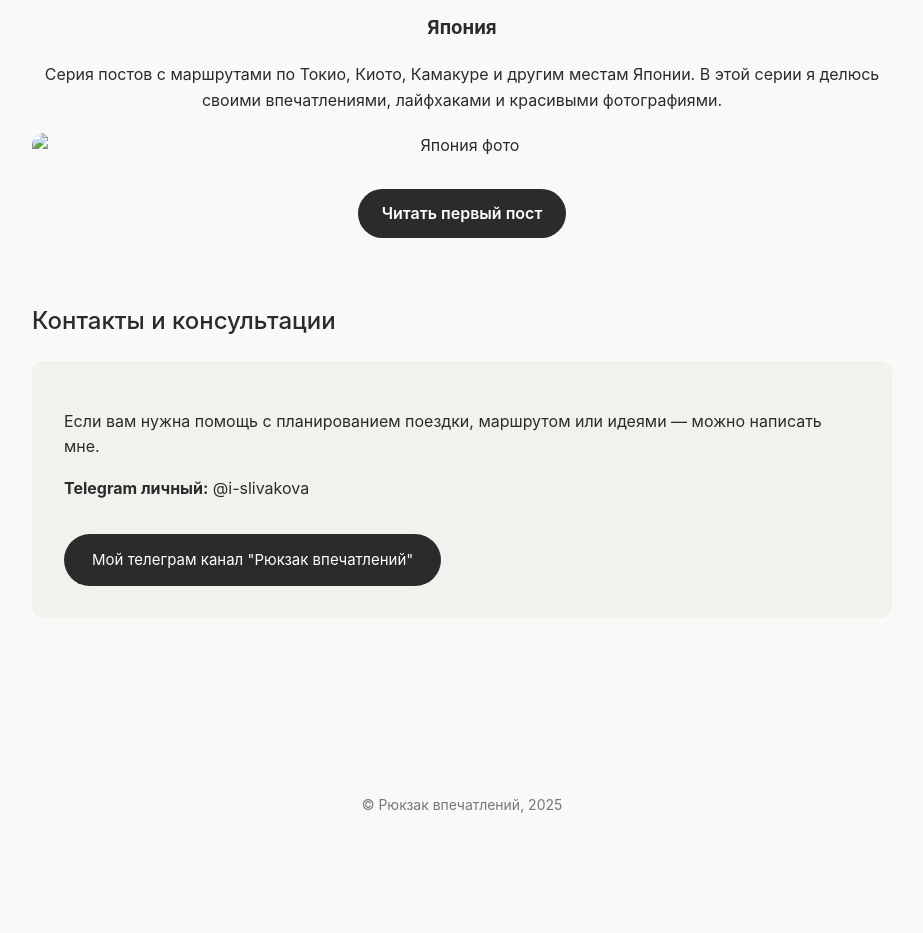
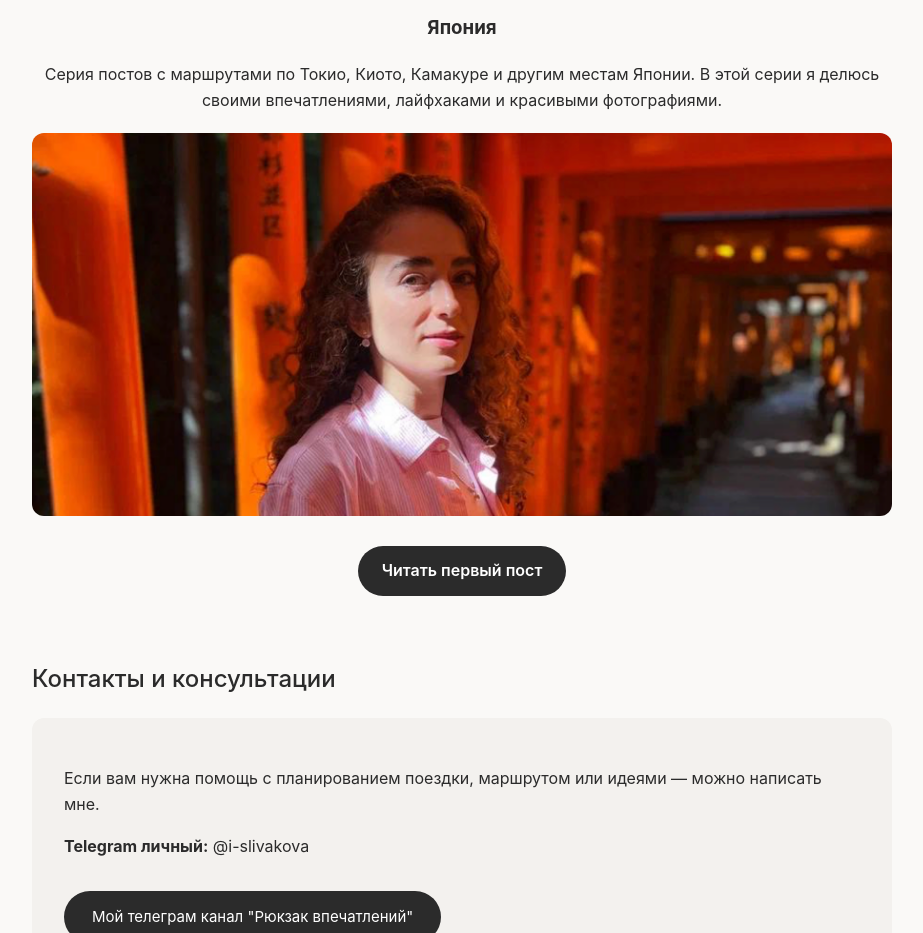
Before and after one commit to pushistic92/ryukzak-vpechatleniy, a plain HTML site: page index.html in a window 1280 px wide. Shown: the part 2460-3393 px from the top of the page, without its empty margins (178-1101 px from the left). Before the commit the page ends 3308 px from the top, so only its background shows below. Drawn offline with Linux system fonts and the light colour scheme.

Commit message:
Update index.html

```diff
--- a/index.html
+++ b/index.html
@@ -271,7 +271,7 @@
 <div class="travel-item" style="text-align:center; margin-bottom:40px;">
   <h3>Япония</h3>
   <p>Серия постов с маршрутами по Токио, Киото, Камакуре и другим местам Японии. В этой серии я делюсь своими впечатлениями, лайфхаками и красивыми фотографиями.</p>
-  <img src="himages/japan.png"
+  <img src="images/japan.png"
        alt="Япония фото"
        style="max-width:100%; height:auto; border-radius:12px; margin:20px 0;">
   <a href="https://t.me/ira_bubnit/182" target="_blank" class="channel-btn">Читать первый пост</a>
```
